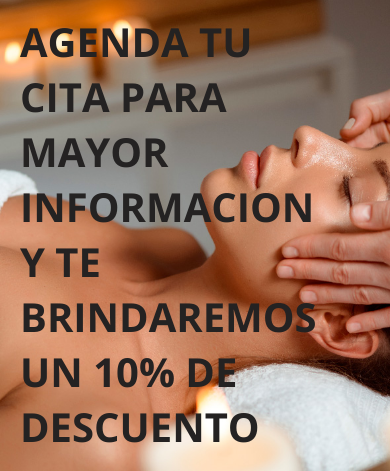
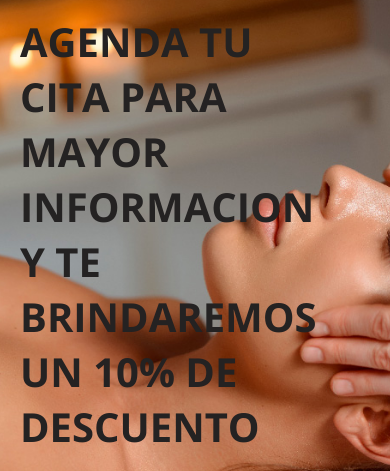
Before and after one commit to FabiolaNunezS/proyecto1, a plain HTML site: page index.html in a window 390 px wide. Shown: the part 86-557 px from the top of the page. Drawn offline with nearby package versions, Linux system fonts and the light colour scheme.

Commit message:
actualizacion hero

```diff
--- a/assets/style/style.css
+++ b/assets/style/style.css
@@ -46,6 +46,28 @@
 
 #hero .container .info .click:hover{
     color: rgb(117, 113, 113);
+}
+
+@media (max-width: 1200px) {
+    #hero {
+    grid-template-columns: repeat(2, 1fr);
+    height: fit-content;
+}
+}
+
+@media (max-width: 900px){
+   #hero {
+        grid-template-columns: repeat(2, 1fr);
+        height: fit-content;
+
+        }
+}
+
+@media (max-width: 700px) {
+    #hero {
+    grid-template-columns: repeat(1, 1fr);
+    height: fit-content;
+}
 }
 
 .principal{
```
